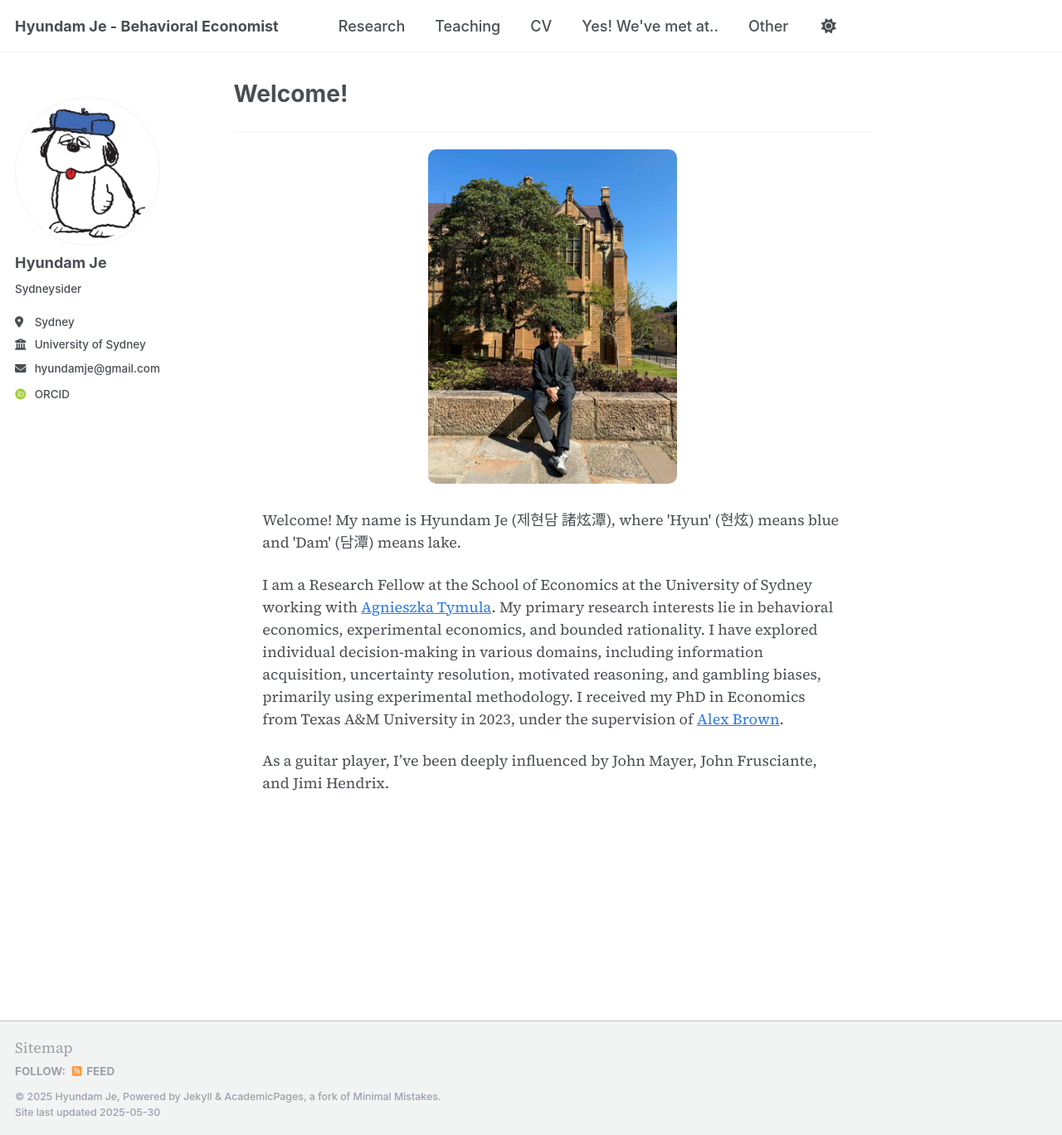
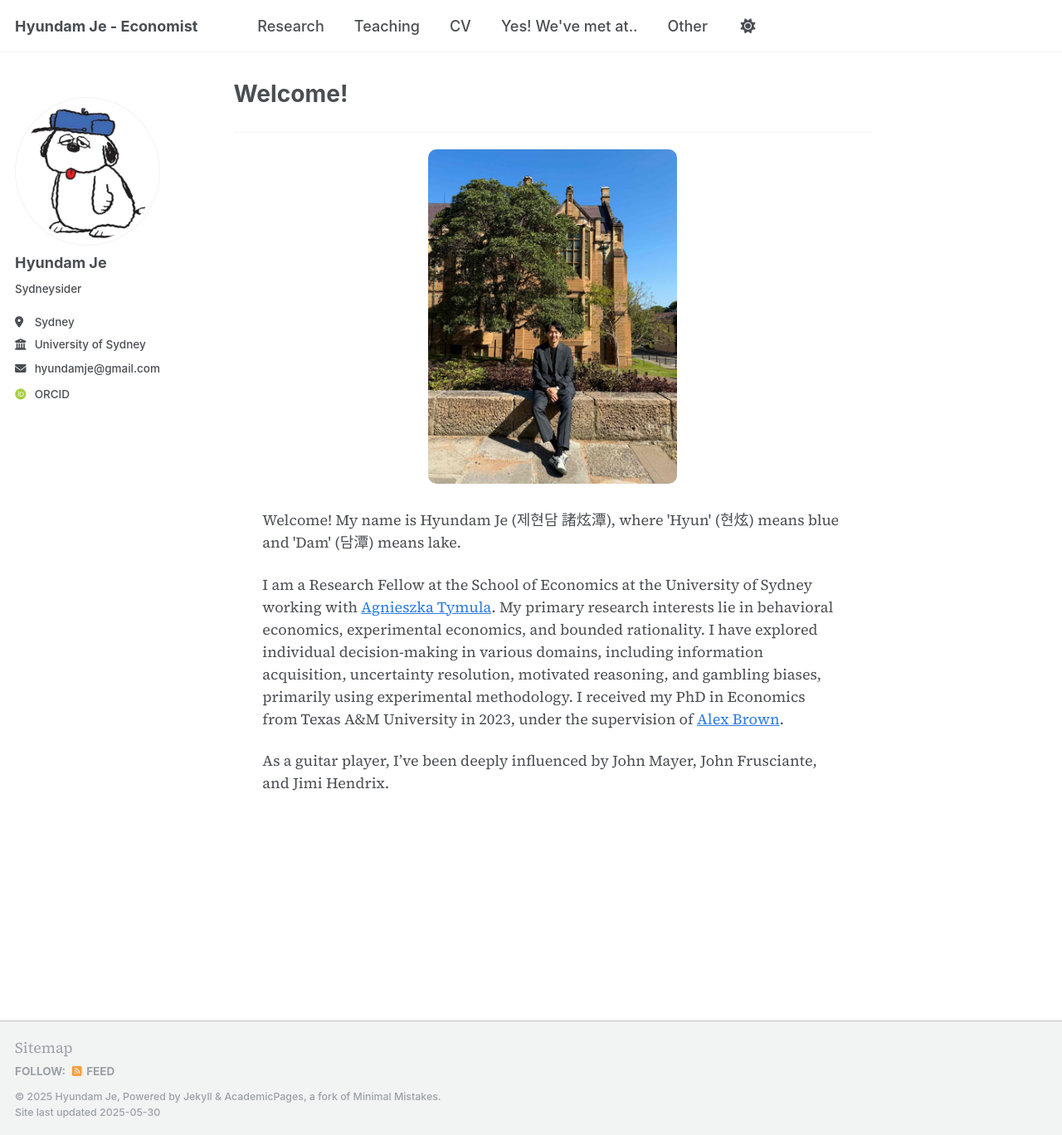
Before and after one commit to hyundamje/hyundamje.github.io, a Jekyll site: the page built from _pages/about.md, in a window 1280 px wide and 1368 px high. Shown: the whole window at 83% size. Built offline with Jekyll 4.4.1, drawn with Linux system fonts in a browser that asks for light colours; some web fonts are replaced.

Commit message:
Update _config.yml

```diff
--- a/_config.yml
+++ b/_config.yml
@@ -22,7 +22,7 @@ plugins:
 
 # minimal_mistakes_skin: "default"
 
-title                    : "Hyundam Je - Behavioral Economist"
+title                    : "Hyundam Je - Economist"
 title_separator          : "-"
 name                     : &hyundamje "Hyundam Je"
 description              : &description "behavioral economist"
```
